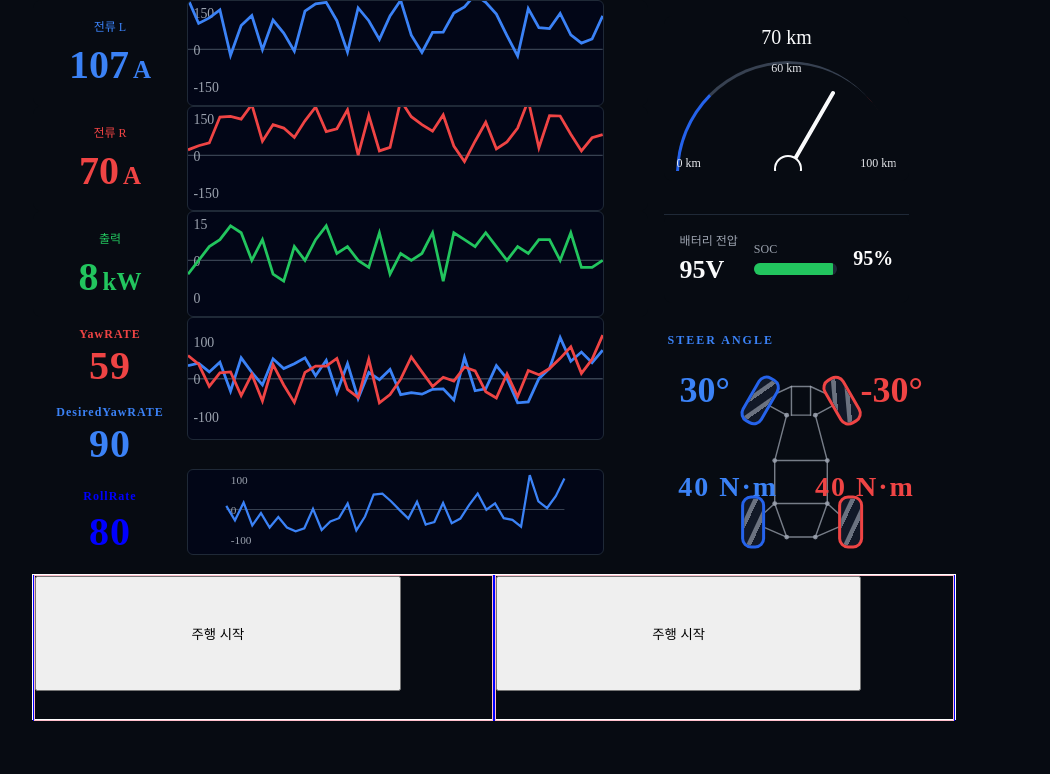
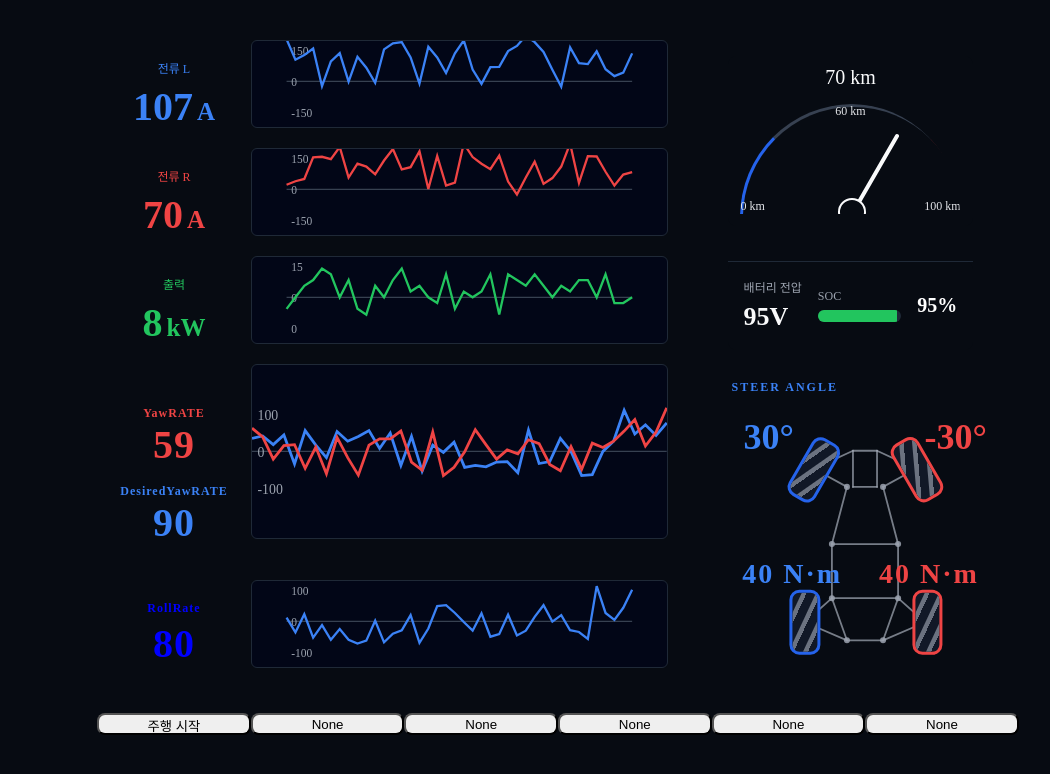
Before and after one commit to IJ-LMNO/MIP_Monitoring_Project, a React app in the folder Frontend/: page / in a window 1280 px wide. Shown: the top 774 px of the page, without its empty margins (82-1132 px from the left). Built offline with nearby package versions, Linux system fonts and the light colour scheme; the HTML template or start-up script is replaced by a standard one.

Commit message:
refact : race start  button

```diff
--- a/Frontend/src/App.jsx
+++ b/Frontend/src/App.jsx
@@ -5,7 +5,7 @@ import YawRatePanel from "./components/panels/YawRateRanel/YawRatePanel"
 import BatteryStatusPaneel from "./components/panels/BatteryStatusPanel/BatteryStatusPanel"
 import RollRatePannel from "./components/panels/RollRateStatusPannel/RollRateStatusPannel"
 import CarStatusPannel from "./components/panels/CarStatusPannel/CarStatusPannel"
-import Button from "./components/common/Button/Button"
+import MyButton from "./components/common/Button/Button"
 
 import"./components/dashboard.css";
 
@@ -67,6 +67,8 @@ function App() {
         leftTorque: 40,
         rightTorque: 40
     })
+
+    const[racestart, setRacestart] = useState(false)
 
     useEffect(() => {
 
@@ -250,6 +252,11 @@ function App() {
     async function fetchButton() {
             try{
                 const response = await fetch("http://localhost:8000/button")
+                console.log("변경 전")
+                setRacestart(() => {
+                    return !racestart
+                })
+                console.log("변경 후")
             }
             catch(err){
                 setError(err.message)
@@ -262,7 +269,7 @@ function App() {
 
 
     return (
-        <div className="dashboard-page">
+        <div className={racestart ? "race-start-dashboard-page" : "dashboard-page"}>
             <div className="dashboard-page-pannel">
                 <div className="dashboard-page-top">
 
@@ -299,13 +306,12 @@ function App() {
             </div>
 
             <div className="dashboard-page-footer">
-                <div className="dashboard-page-footer-button">
-                    <Button onClick={fetchButton} text="주행 시작" />
-                </div>
-                <div className="dashboard-page-footer-button">
-                    <Button onClick={fetchButton} text="주행 시작" />
-                </div>
-
+                    <MyButton onClick={fetchButton} text={racestart ? "주행 종료" : "주행 시작"} />
+                    <MyButton text="None" />
+                    <MyButton text="None" />
+                    <MyButton text="None" />
+                    <MyButton text="None" />
+                    <MyButton text="None" />
             </div>
         </div>
     );
--- a/Frontend/src/components/common/Button/Button.css
+++ b/Frontend/src/components/common/Button/Button.css
@@ -1,11 +1,15 @@
 .button{
-    height: 100%;
-    width: 100%;
+    height: 30%;
+    width: 20%;
 
-    border: 1px solid pink;
+
+    display: flex;
+
+    align-items: center;
 }
 
 .button button{
-    height: 80%;
-    width: 80%;
+    height: 100%;
+    width: 100%;
+    border-radius: 8px;
 }
--- a/Frontend/src/components/common/Button/Button.jsx
+++ b/Frontend/src/components/common/Button/Button.jsx
@@ -1,6 +1,6 @@
 import "./Button.css"
 
-function Button({onClick, text}){
+function MyButton({onClick, text}){
     return(
         <div className="button">
             <button onClick={onClick}>{text}</button>
@@ -8,4 +8,4 @@ function Button({onClick, text}){
     )
 }
 
-export default Button
+export default MyButton
--- a/Frontend/src/components/dashboard.css
+++ b/Frontend/src/components/dashboard.css
@@ -13,6 +13,9 @@ body{
 
 #root{
     display: flex;
+
+    justify-content: center;
+    align-items: center;
 }
 
 .dashboard-page{
@@ -26,8 +29,20 @@ body{
     height: 90vh;
 }
 
+.race-start-dashboard-page{
+    background-color: brown;
+    display: flex;
+    flex-direction: column;
+
+    justify-content: center;
+    align-items: center;
+
+    width: 90vw;
+    height: 90vh;
+}
+
 .dashboard-page-pannel{
-    flex : 8;
+    flex : 9;
 
     width: 100%;
 
@@ -42,18 +57,26 @@ body{
     display: flex;
     flex-direction: row;
 
+    justify-content: center;
+    align-items: center;
+
     flex: 1;
 
     width: 80%;
+
 }
 
 .powerstatus-panel{
     flex: 2;
 
+    height: 100%;
+
 }
 
 .speedstatus-battery-pannel{
     flex : 1;
+
+    height: 100%;
 
     display: flex;
     flex-direction: column;
@@ -75,7 +98,6 @@ body{
     flex-direction: row;
 
     width: 80%;
-
 }
 
 .yawrate-rollrate-pannel{
@@ -100,31 +122,11 @@ body{
 }
 
 .dashboard-page-footer{
-    flex: 2;
+    flex: 1;
     width: 80%;
 
     display: flex;
     flex-direction: row;
 
-
-    border: 1px solid white;
-
+    align-items: center;
 }
-
-.dashboard-page-footer-button{
-    flex : 1;
-
-    height: 100%;
-
-    display: flex;
-    justify-content: center;
-    align-items: center;
-
-    border: 1px solid blue;
-}
-
-/* .dashboard-page-footer-button button{
-
-    height: 100%;
-    width: 100%;
-} */
--- a/Frontend/src/components/panels/PowerStatusPanel/PowerStatusPanel.css
+++ b/Frontend/src/components/panels/PowerStatusPanel/PowerStatusPanel.css
@@ -7,15 +7,16 @@
 .power-status-pannels{
     display: flex;
     flex-direction: column;
-    justify-content: space-between;
-    align-items: space-between;
 
+    justify-content: center;
+
+    height: 100%;
 }
 
 .power-status-panel {
     background: #070b12;
 
-    border-radius: 8px;
+
     color: #e5e7eb;
 
     flex: 1;
@@ -24,8 +25,6 @@
 
 .power-metric-row {
     display: flex;
-    justify-content: space-between;
-    align-items: center;
 
     height: 100%;
 }
--- a/Frontend/src/components/panels/YawRateRanel/YawRatePanel.css
+++ b/Frontend/src/components/panels/YawRateRanel/YawRatePanel.css
@@ -8,8 +8,6 @@
     align-items: center;
 
     height: 100%;
-
-
 }
 
 .yawrate-pannel-chart{
```
Also changed, not shown: 1 other file (tests, documents, lock files or other folders). Lines whose indentation alone changed are shown as unchanged.
